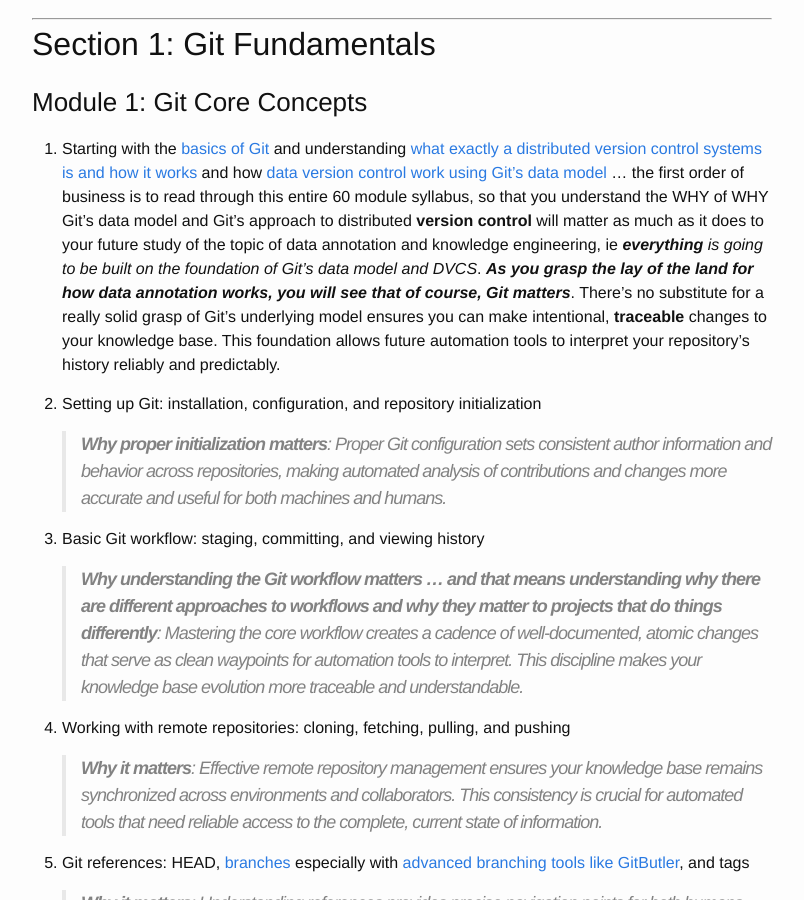
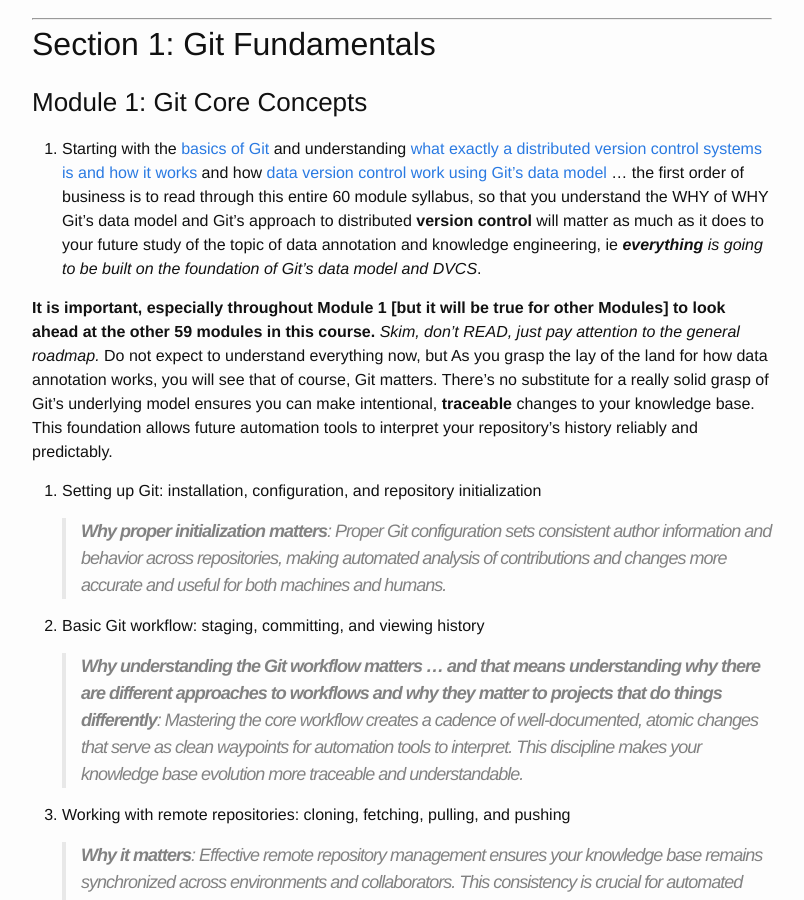
Before and after one commit to annotifyapp/annotifyapp.github.io, a Jekyll site: the page built from _posts/2025-04-07-Data-Annotation-Fundamentals-Course.MD, in a window 1280 px wide and 900 px high, scrolled down 3890 px. Shown: the whole window, without its empty margins (238-1042 px from the left). Built offline with Jekyll 4.4.1, drawn with Linux system fonts in a browser that asks for light colours.

Commit message:
look ahead

```diff
--- a/_posts/2025-04-07-Data-Annotation-Fundamentals-Course.MD
+++ b/_posts/2025-04-07-Data-Annotation-Fundamentals-Course.MD
@@ -132,7 +132,9 @@ categories: Training
 
 ### Module 1: Git Core Concepts
 
-1. Starting with the [basics of Git](https://git-scm.com/book/en/v2/Git-Basics-Getting-a-Git-Repository) and understanding [what exactly a distributed version control systems is and how it works](https://about.gitlab.com/topics/version-control/benefits-distributed-version-control-system/) and how [data version control work using Git's data model](https://dvc.org/doc/user-guide) ... the first order of business is to read through this entire 60 module syllabus, so that you understand the WHY of WHY Git's data model and Git's approach to distributed **version control** will matter as much as it does to your future study of the topic of data annotation and knowledge engineering, ie ***everything*** *is going to be built on the foundation of Git's data model and DVCS*. ***As you grasp the lay of the land for how data annotation works, you will see that of course, Git matters***. There's no substitute for a really solid grasp of Git's underlying model ensures you can make intentional, **traceable** changes to your knowledge base. This foundation allows future automation tools to interpret your repository's history reliably and predictably.
+1. Starting with the [basics of Git](https://git-scm.com/book/en/v2/Git-Basics-Getting-a-Git-Repository) and understanding [what exactly a distributed version control systems is and how it works](https://about.gitlab.com/topics/version-control/benefits-distributed-version-control-system/) and how [data version control work using Git's data model](https://dvc.org/doc/user-guide) ... the first order of business is to read through this entire 60 module syllabus, so that you understand the WHY of WHY Git's data model and Git's approach to distributed **version control** will matter as much as it does to your future study of the topic of data annotation and knowledge engineering, ie ***everything*** *is going to be built on the foundation of Git's data model and DVCS*.
+
+**It is important, especially throughout Module 1 [but it will be true for other Modules] to look ahead at the other 59 modules in this course.** *Skim, don't READ, just pay attention to the general roadmap.* Do not expect to understand everything now, but As you grasp the lay of the land for how data annotation works, you will see that of course, Git matters. There's no substitute for a really solid grasp of Git's underlying model ensures you can make intentional, **traceable** changes to your knowledge base. This foundation allows future automation tools to interpret your repository's history reliably and predictably.
 
 2. Setting up Git: installation, configuration, and repository initialization
 
```
